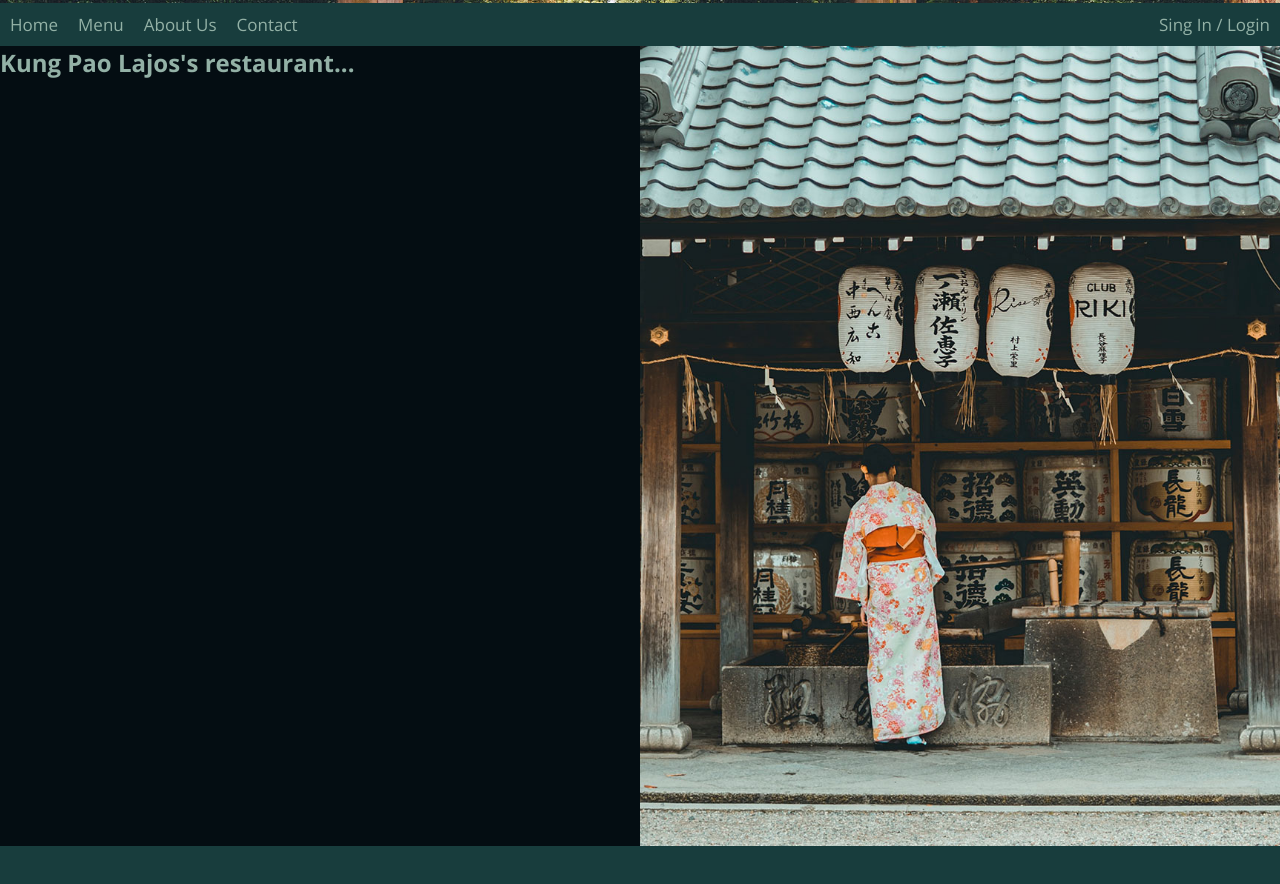
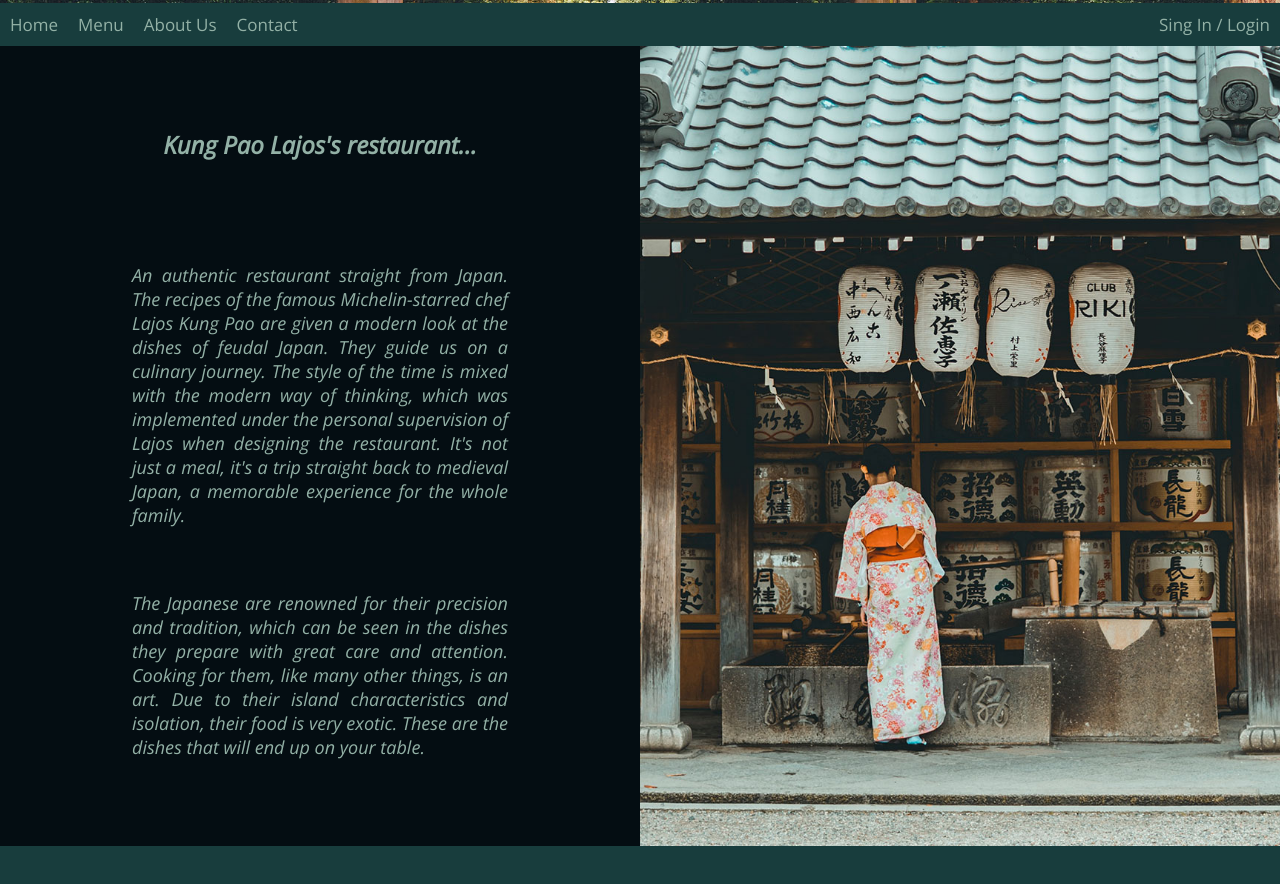
Before and after one commit to kovacslorant/ABowlOfRice, a plain HTML site: page bowl_of_rice/index.html in a window 1280 px wide. Shown: the part 364-1248 px from the top of the page. Drawn offline with nearby package versions, Linux system fonts and the light colour scheme.

Commit message:
first page @media 480px done

```diff
--- a/bowl_of_rice/index.html
+++ b/bowl_of_rice/index.html
@@ -12,6 +12,7 @@
 	<link href="https://fonts.googleapis.com/css2?family=Open+Sans:ital,wght@0,400;0,700;1,300&display=swap"
 	      rel="stylesheet">
 	<link href="https://fonts.googleapis.com/css2?family=Oleo+Script:wght@700&display=swap" rel="stylesheet">
+
 </head>
 <body>
 <header>
@@ -38,7 +39,18 @@
 <div class="container">
 	<section class="first-page" id="home">
 		<div class="split left">
-			<h1> Kung Pao Lajos's restaurant...</h1>
+			<h1><i>Kung Pao Lajos's restaurant...</i></h1>
+			<div class="introduction">
+				<p><i>An authentic restaurant straight from Japan. The recipes of the famous Michelin-starred chef Lajos
+					Kung Pao are given a modern look at the dishes of feudal Japan. They guide us on a culinary journey.
+					The style of the time is mixed with the modern way of thinking, which was implemented under the
+					personal supervision of Lajos when designing the restaurant. It's not just a meal, it's a trip
+					straight back to medieval Japan, a memorable experience for the whole family.</i></p><br>
+				<p><i>The Japanese are renowned for their precision and tradition, which can be seen in the dishes they
+					prepare with great care and attention. Cooking for them, like many other things, is an art. Due to
+					their island characteristics and isolation, their food is very exotic. These are the dishes that
+					will end up on your table.</i></p>
+			</div>
 
 		</div>
 		<div class="split right">
--- a/bowl_of_rice/style.css
+++ b/bowl_of_rice/style.css
@@ -8,6 +8,7 @@
 html {
     scroll-behavior: smooth;
 }
+
 
 header {
     min-height: 80px;
@@ -38,6 +39,7 @@ nav a {
     margin: 0;
     padding: 0;
 }
+
 .header-image {
     position: relative;
 }
@@ -47,7 +49,8 @@ nav a {
     display: block;
 
 }
-.header-image h1{
+
+.header-image h1 {
     position: absolute;
     bottom: 0;
     left: 50%;
@@ -59,7 +62,6 @@ nav a {
     padding-bottom: 5px;
 
 }
-
 
 
 .nav-link {
@@ -96,7 +98,9 @@ section h1 {
 .first-page {
     background-color: #040D12;
     display: flex;
+
 }
+
 .split {
     height: 100%;
     width: 50%;
@@ -105,20 +109,44 @@ section h1 {
     margin: 0;
 
 }
-.left{
+
+.left {
+    display: flex;
+    flex-direction: column;
     left: 0;
     height: 100%;
+    text-align: center;
 }
-.right{
+
+.left h1 {
+    margin-top: auto;
+}
+
+.introduction {
+    text-align: justify;
+    justify-content: center;
+    align-items: center;
+    margin: auto;
+    height: 65vh;
+    width: 65%;
+    font-size: 18px;
+    color: #93B1A6;
+}
+
+.introduction p {
+    margin: 20px 20px;
+}
+
+.right {
     right: 0;
     /*background-image: url("images/redd-f-Bxzrd0p6yOM-unsplash.jpg");*/
 }
+
 .right img {
     height: 100%;
     width: 100%;
     object-fit: cover;
 }
-
 
 
 .second-page {
@@ -132,11 +160,28 @@ section h1 {
 .forth-page {
     background-color: #181c1f;
 }
+
 @media only screen and (max-width: 480px) {
     .header-image h1 {
         font-size: 2rem;
     }
-    .right{
+    .left {
+        width: 100%;
+    }
+
+
+
+
+    .introduction {
+       width: 100%;
+        height: auto;
+    }
+    .introduction p{
+
+    }
+
+
+    .right {
         display: none;
     }
 }
```
